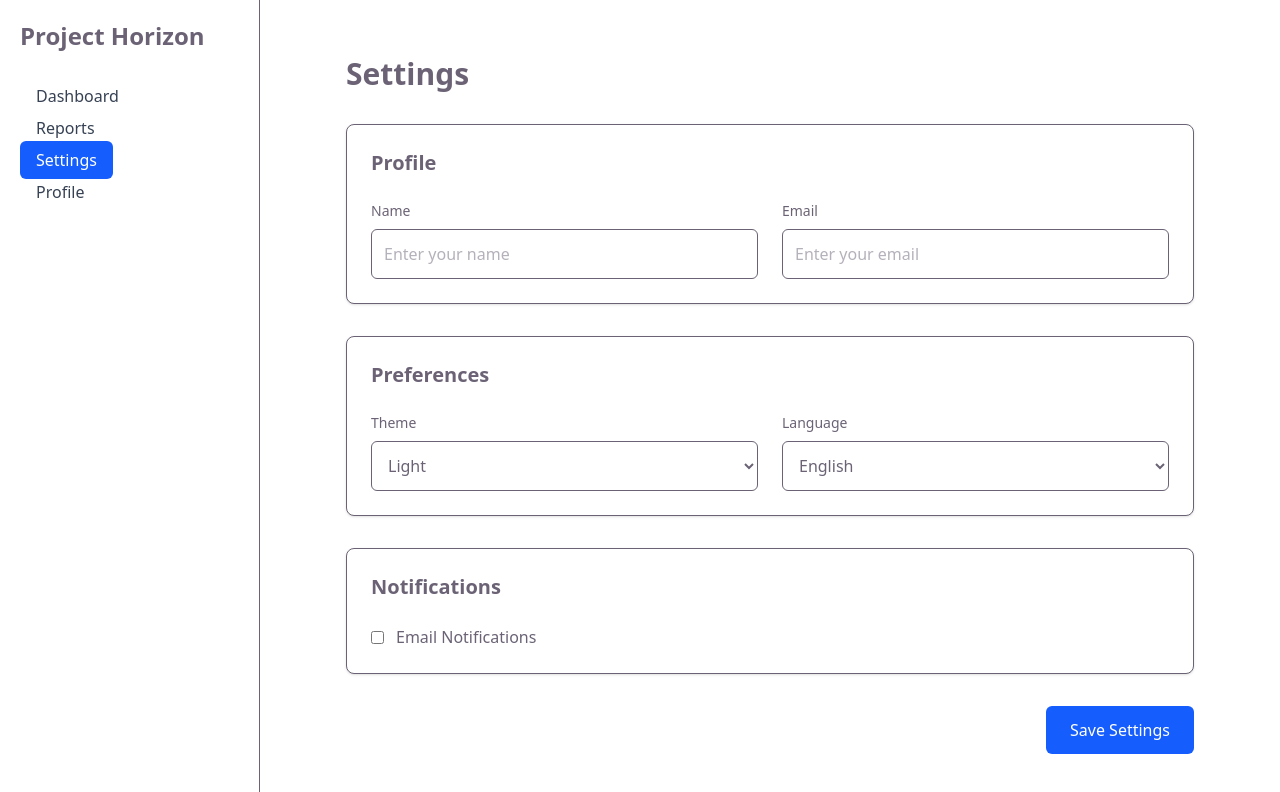
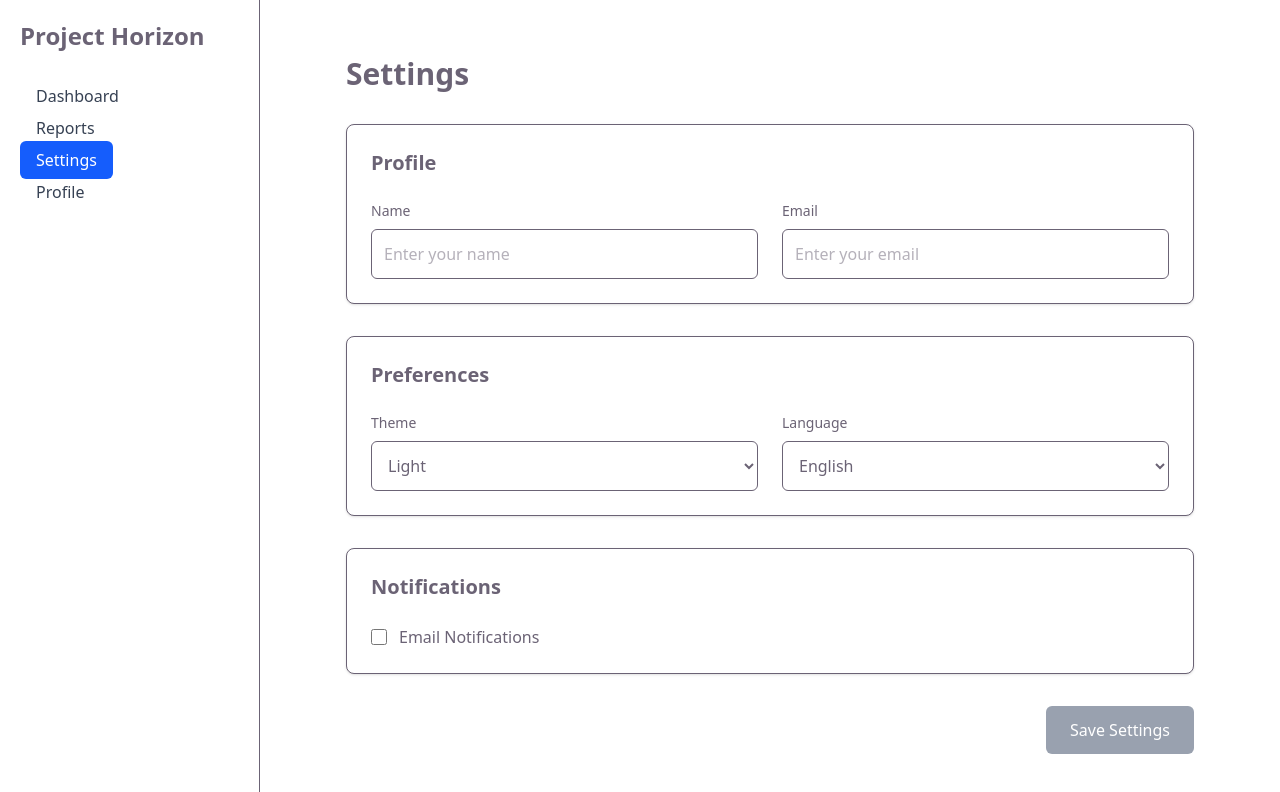
Before and after one commit to CrimsonUnicorn/Project-Horizon, a React (Vite) app in the folder horizon/: page /settings in a window 1280 px wide. Shown: the top 792 px of the page. Built offline with nearby package versions, Linux system fonts and the light colour scheme.

Commit message:
FE-04.2	Submit Validation Rules & Transitions

```diff
--- a/horizon/src/pages/Settings.tsx
+++ b/horizon/src/pages/Settings.tsx
@@ -12,13 +12,25 @@ function Settings() {
         name: "",
         email: "",
     });
+    const isFormValid =
+        formData.name.trim() !== "" &&
+        formData.email.trim() !== "" &&
+        error.name === "" &&
+        error.email === "";
+    const handleSubmit = (e: React.SubmitEvent<HTMLFormElement>) => {
+        e.preventDefault();
+        if (!isFormValid)  return;
+        console.log("Form submitted:", formData);
+    }
+
     const handleChange = (e: React.ChangeEvent<HTMLInputElement> | React.ChangeEvent<HTMLSelectElement>) => {
-        const { name, value, type} = e.target;
+
+        const { name, value, type } = e.target;
         setFormData((prevData) => ({
             ...prevData,
             [name]: type === "checkbox"
-            ? (e.target as HTMLInputElement).checked
-            : value,
+                ? (e.target as HTMLInputElement).checked
+                : value,
         }));
         if (name === "name" && value.trim() === "") {
             setError((prevError) => ({
@@ -43,7 +55,9 @@ function Settings() {
         <div className="mx-auto max-w-4xl p-6">
             <h1 className="mb-8 text-3xl font-bold">Settings</h1>
 
-            <div className="space-y-8">
+            <form
+            className="space-y-8"
+            onSubmit = {handleSubmit}>
                 {/* Profile */}
                 <section className="rounded-lg border bg-white p-6 shadow-sm">
                     <h2 className="mb-6 text-xl font-semibold">Profile</h2>
@@ -133,18 +147,22 @@ function Settings() {
                             name="notifications"
                             type="checkbox"
                             checked={formData.notifications}
-                            onChange={handleChange} />
+                            onChange={handleChange}
+                            className="h-4 w-4 transition-all duration-300 ease-in-out" />
 
                         <span>Email Notifications</span>
                     </label>
                 </section>
 
                 <div className="flex justify-end">
-                    <button className="rounded-md bg-blue-600 px-6 py-3 text-white hover:bg-blue-700">
+                    <button
+                    type="submit"
+                     disabled={!isFormValid}
+                     className="rounded-md bg-blue-600 px-6 py-3 text-white transition-all duration-300 ease-in-out hover:bg-blue-700 disabled:cursor-not-allowed disabled:bg-gray-400">
                         Save Settings
                     </button>
                 </div>
-            </div>
+            </form>
         </div>
     );
 }
```
